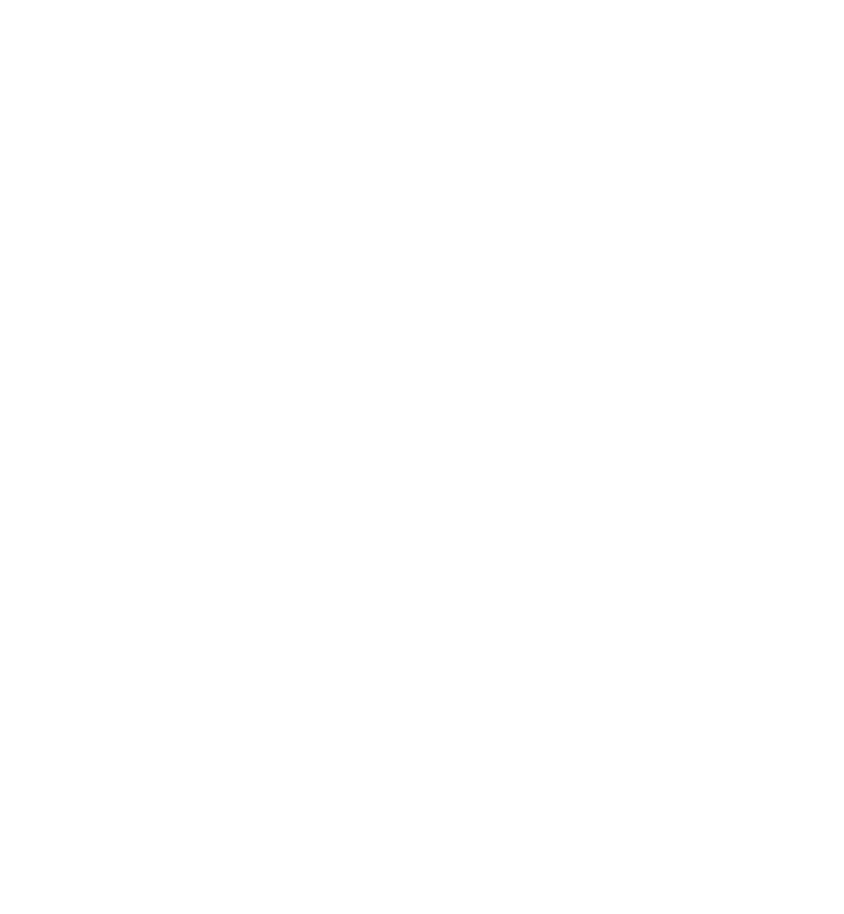
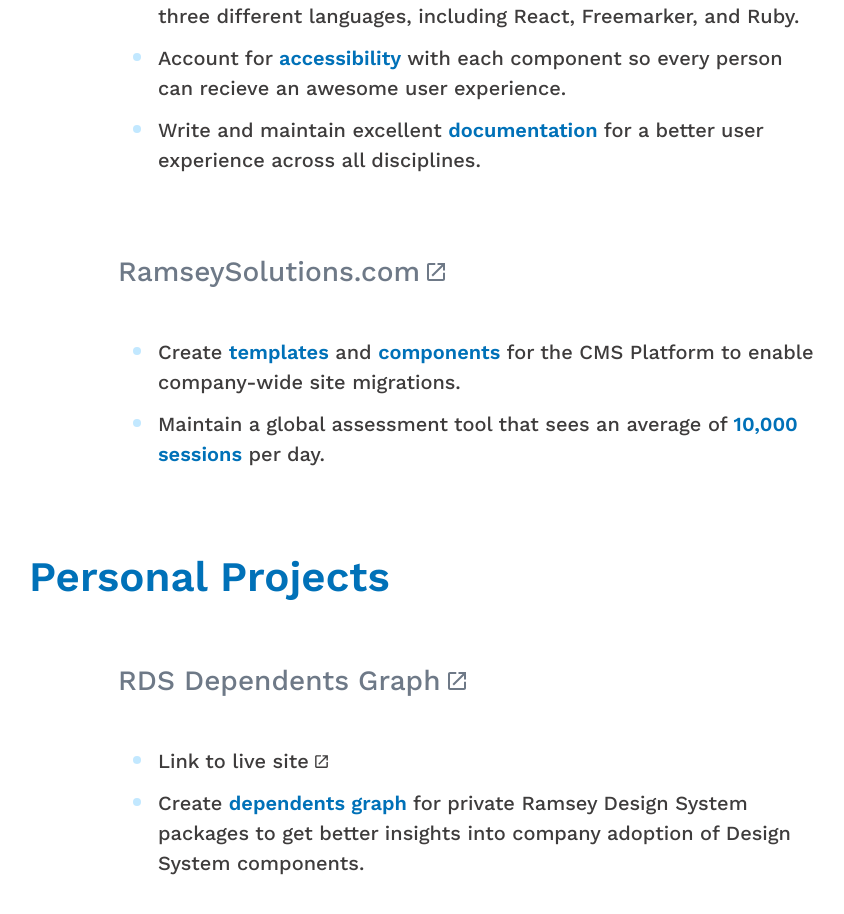
Before and after one commit to jeffreymcfarland/jeffrey-website, a Next.js app: page /work in a window 1280 px wide. Shown: the part 508-1422 px from the top of the page, without its empty margins (170-1014 px from the left). Before the commit the page ends 800 px from the top, so only its background shows below. Built offline with nearby package versions, Linux system fonts and the light colour scheme.

Commit message:
add info to work page and update navbar

```diff
--- a/components/icon.js
+++ b/components/icon.js
@@ -1,14 +1,25 @@
 import Styles from "../styles/components/Icon.module.css";
 import { IconContext } from "react-icons";
+import PropTypes from "prop-types";
 
-export default function Icon({ color, element, ...rest }) {
+export default function Icon({ color, element, size, ...rest }) {
   const Element = element;
 
   return (
     <IconContext.Provider
-      value={{ color: `var(${color})`, size: 45, className: Styles.icon }}
+      value={{ color: `var(${color})`, size: size, className: Styles.icon }}
     >
       <Element {...rest} />
     </IconContext.Provider>
   );
 }
+
+Icon.defaultProps = {
+  size: 45,
+};
+
+Icon.propTypes = {
+  color: PropTypes.string,
+  element: PropTypes.oneOfType([PropTypes.func, PropTypes.string]),
+  size: PropTypes.number,
+};
--- a/components/list.js
+++ b/components/list.js
@@ -1,5 +1,13 @@
 import Styles from "../styles/components/List.module.css";
 
 export default function List({ children }) {
-  return <ul className={Styles.list}>{children}</ul>;
+  return (
+    <ul className={Styles.list}>
+      {children.length > 1 ? (
+        children.map((child, index) => <li key={index}>{child}</li>)
+      ) : (
+        <li>{children}</li>
+      )}
+    </ul>
+  );
 }
--- a/components/navbar.js
+++ b/components/navbar.js
@@ -4,6 +4,7 @@
 import { BsGithub, BsLinkedin } from "react-icons/bs";
 import { VscClose, VscMenu } from "react-icons/vsc";
 import { IconContext } from "react-icons";
+import { useInView } from "react-intersection-observer";
 
 import Styles from "../styles/components/Navbar.module.css";
 import logo from "../images/logo.png";
@@ -24,8 +25,14 @@
     setToggleShelf(!toggleShelf);
   }
 
+  const { ref, inView } = useInView({
+    threshold: 0,
+  });
+
   return (
-    <nav className={Styles.nav}>
+    <>
+      <div ref={ref} className={Styles.topBar}></div>
+      <nav className={Styles.nav} top-bar-visible={inView.toString()}>
         <div className={Styles.navContents}>
           <Link href="/">
             <a className={Styles.logoContainer}>
@@ -35,7 +42,10 @@
           <button className={Styles.menuButton} onClick={toggleNav}>
             <Icon element={IconElement} color="--color-base-steelblue-5" />
           </button>
-        <div className={Styles.menuContainer} data-show={toggleShelf}>
+          <div
+            className={Styles.menuContainer}
+            show-menu={toggleShelf.toString()}
+          >
             <ul className={Styles.list}>
               {navItems.map((navItem, index) => (
                 <li className={Styles.item} key={index}>
@@ -86,8 +96,8 @@
               </IconContext.Provider>
             </div>
           </div>
-        <hr className={Styles.hr} />
         </div>
       </nav>
+    </>
   );
 }
--- a/package.json
+++ b/package.json
@@ -14,7 +14,8 @@
     "prop-types": "^15.8.1",
     "react": "18.1.0",
     "react-dom": "18.1.0",
-    "react-icons": "^4.4.0"
+    "react-icons": "^4.4.0",
+    "react-intersection-observer": "^9.3.3"
   },
   "devDependencies": {
     "eslint": "8.17.0",
--- a/pages/index.js
+++ b/pages/index.js
@@ -83,7 +83,7 @@
       <Grid>
         <Grid.Item>
           <Heading weight="semibold" level={2} align="center">
-            Currently Used Skills
+            Current Skills
           </Heading>
           <div className={Styles.skillsContainer}>
             <Tooltip title="React">
--- a/pages/work.js
+++ b/pages/work.js
@@ -1,9 +1,127 @@
 import Section from "../components/section";
+import Grid from "../components/grid";
+import Heading from "../components/heading";
+import List from "../components/list";
+import Text from "../components/text";
+import Icon from "../components/icon";
+import { IoMdOpen } from "react-icons/io";
 
 export default function Work() {
   return (
     <Section>
-      <h1>Work Page</h1>
+      <Grid>
+        <Grid.Item colSpan={{ sm: 10 }} colStart={{ sm: 2 }}>
+          <Heading level={1} weight="bold">
+            Recent Work
+          </Heading>
+          <Heading level={2} color="alternate" weight="semibold">
+            Ramsey Solutions
+          </Heading>
+        </Grid.Item>
+        <Grid.Item colSpan={{ sm: 8 }} colStart={{ sm: 3 }}>
+          <Heading level={4} color="subtle">
+            Ramsey Design System
+          </Heading>
+          <List>
+            <Text>
+              Build out components and design tokens for the{" "}
+              <Text element="span" color="alternate" weight="semibold">
+                Design System
+              </Text>{" "}
+              in three different languages, including React, Freemarker, and
+              Ruby.
+            </Text>
+            <Text>
+              Account for{" "}
+              <Text element="span" color="alternate" weight="semibold">
+                accessibility
+              </Text>{" "}
+              with each component so every person can recieve an awesome user
+              experience.
+            </Text>
+            <Text>
+              Write and maintain excellent{" "}
+              <Text element="span" color="alternate" weight="semibold">
+                documentation
+              </Text>{" "}
+              for a better user experience across all disciplines.
+            </Text>
+          </List>
+        </Grid.Item>
+      </Grid>
+      <Grid>
+        <Grid.Item colSpan={{ sm: 8 }} colStart={{ sm: 3 }}>
+          <Heading level={4} color="subtle">
+            <a
+              href="https://www.ramseysolutions.com/"
+              target="_blank"
+              rel="noreferrer"
+            >
+              RamseySolutions.com
+              <Icon element={IoMdOpen} size={32} />
+            </a>
+          </Heading>
+          <List>
+            <Text>
+              Create{" "}
+              <Text element="span" color="alternate" weight="semibold">
+                templates
+              </Text>{" "}
+              and{" "}
+              <Text element="span" color="alternate" weight="semibold">
+                components
+              </Text>{" "}
+              for the CMS Platform to enable company-wide site migrations.
+            </Text>
+            <Text>
+              Maintain a global assessment tool that sees an average of{" "}
+              <Text element="span" color="alternate" weight="semibold">
+                10,000 sessions
+              </Text>{" "}
+              per day.
+            </Text>
+          </List>
+        </Grid.Item>
+      </Grid>
+      <Grid>
+        <Grid.Item colSpan={{ sm: 10 }} colStart={{ sm: 2 }}>
+          <Heading level={2} color="alternate" weight="semibold">
+            Personal Projects
+          </Heading>
+        </Grid.Item>
+        <Grid.Item colSpan={{ sm: 8 }} colStart={{ sm: 3 }}>
+          <Heading level={4} color="subtle">
+            <a
+              href="https://github.com/jeffreymcfarland/rds-package-dependents"
+              target="_blank"
+              rel="noreferrer"
+            >
+              RDS Dependents Graph
+              <Icon element={IoMdOpen} size={32} />
+            </a>
+          </Heading>
+          <List>
+            <Text>
+              <a
+                href="https://rds-dependents.netlify.app/"
+                target="_blank"
+                rel="noreferrer"
+              >
+                Link to live site
+                <Icon element={IoMdOpen} size={25} />
+              </a>
+            </Text>
+            <Text>
+              Create{" "}
+              <Text element="span" color="alternate" weight="semibold">
+                dependents graph
+              </Text>{" "}
+              for private Ramsey Design System packages to get better insights
+              into company adoption of Design System components.
+            </Text>
+          </List>
+        </Grid.Item>
+      </Grid>
     </Section>
   );
 }
--- a/styles/components/Navbar.module.css
+++ b/styles/components/Navbar.module.css
@@ -1,32 +1,38 @@
+.topBar {
+  visibility: hidden;
+}
+
 .nav {
   height: auto;
   max-width: 1200px;
   margin: 0 auto var(--size-spacing-stack-lg);
-  padding: 0 var(--size-spacing-inline-xl);
+  padding: var(--size-spacing-stack-sm) var(--size-spacing-inline-xl);
+  position: sticky;
+  top: 0;
+  z-index: 20;
+}
+
+.nav[top-bar-visible="false"] {
+  background-color: var(--color-section-background-overlay-nav);
+  border-bottom: 2px solid var(--color-base-steelblue-1);
+  padding-bottom: var(--size-spacing-stack-sm);
 }
 
 .navContents {
-  margin-top: var(--size-spacing-inline-xl);
   display: flex;
   flex-direction: column;
   align-items: center;
   z-index: 20;
 }
 
-.hr {
-  width: 50%;
-  border-top: var(--color-base-gray-2) 1px solid;
-  margin-top: var(--size-spacing-stack-lg);
-}
-
 .menuContainer {
-  margin-top: var(--size-spacing-stack-sm);
   display: none;
 }
 
-.menuContainer[data-show="true"] {
+.menuContainer[show-menu="true"] {
+  padding-top: var(--size-spacing-stack-sm);
   display: flex;
-  animation: fadeIn 0.8s;
+  animation: fadeIn 0.8s forwards;
 }
 
 .logoContainer {
@@ -99,6 +105,7 @@
   margin-left: auto;
   position: absolute;
   right: 0;
+  top: var(--size-spacing-stack-md);
   margin-right: var(--size-spacing-inline-lg);
 }
 
@@ -110,10 +117,6 @@
 
   .navContents {
     flex-direction: row;
-  }
-
-  .hr {
-    display: none;
   }
 
   .menuContainer {
@@ -146,12 +149,3 @@
     opacity: 1;
   }
 }
-
-@keyframes fadeOut {
-  0% {
-    opacity: 1;
-  }
-  100% {
-    opacity: 0;
-  }
-}
--- a/styles/globals.css
+++ b/styles/globals.css
@@ -17,6 +17,13 @@
 a {
   color: inherit;
   text-decoration: none;
+  display: inline-flex;
+  align-items: center;
+}
+
+a:hover,
+a:focus {
+  color: var(--color-base-blue-3);
 }
 
 * {
@@ -39,6 +46,7 @@
   --color-base-blue-3: #0071b8;
   --color-base-blue-2: #70c8ff;
   --color-base-blue-1: #c2e8ff;
+  --color-section-background-overlay-nav: rgba(255, 255, 255, 0.95);
   --color-section-background-light-canvas: #ffffff;
   --color-section-background-dark-canvas: #343232;
   --color-section-background-overlay-dark-canvas: rgba(221, 224, 227, 0.25);
```
Also changed, not shown: pages/about.js (+5 -16 lines), 1 other file (tests, documents, lock files or other folders). Lines whose indentation alone changed are shown as unchanged.
